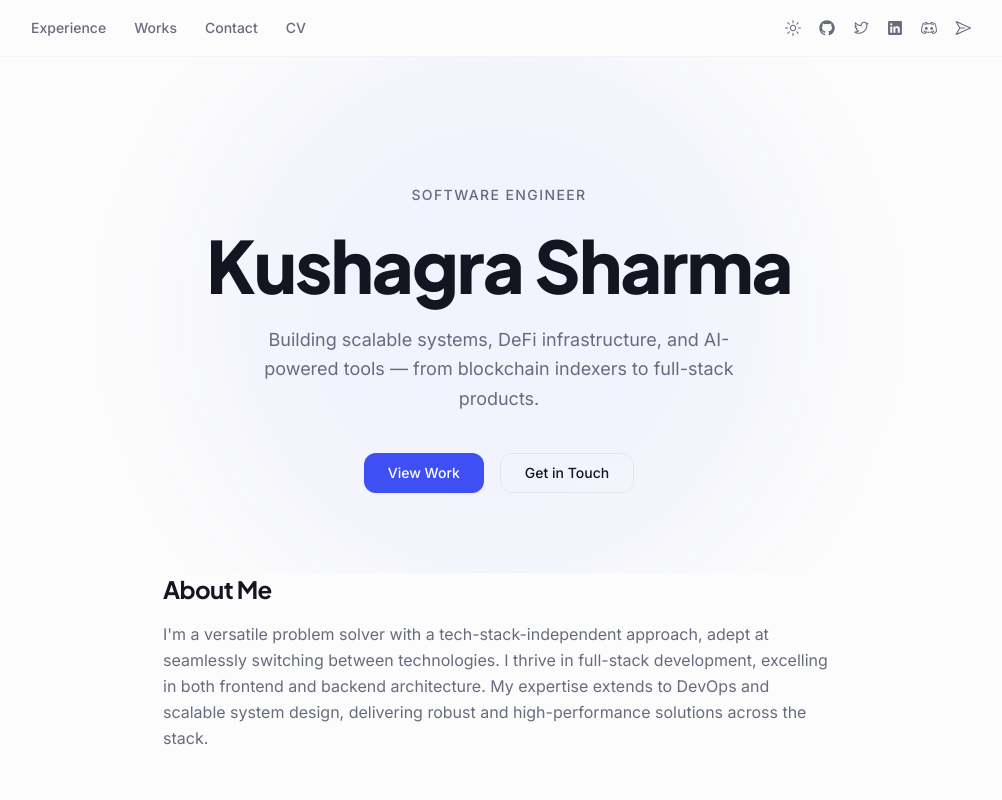
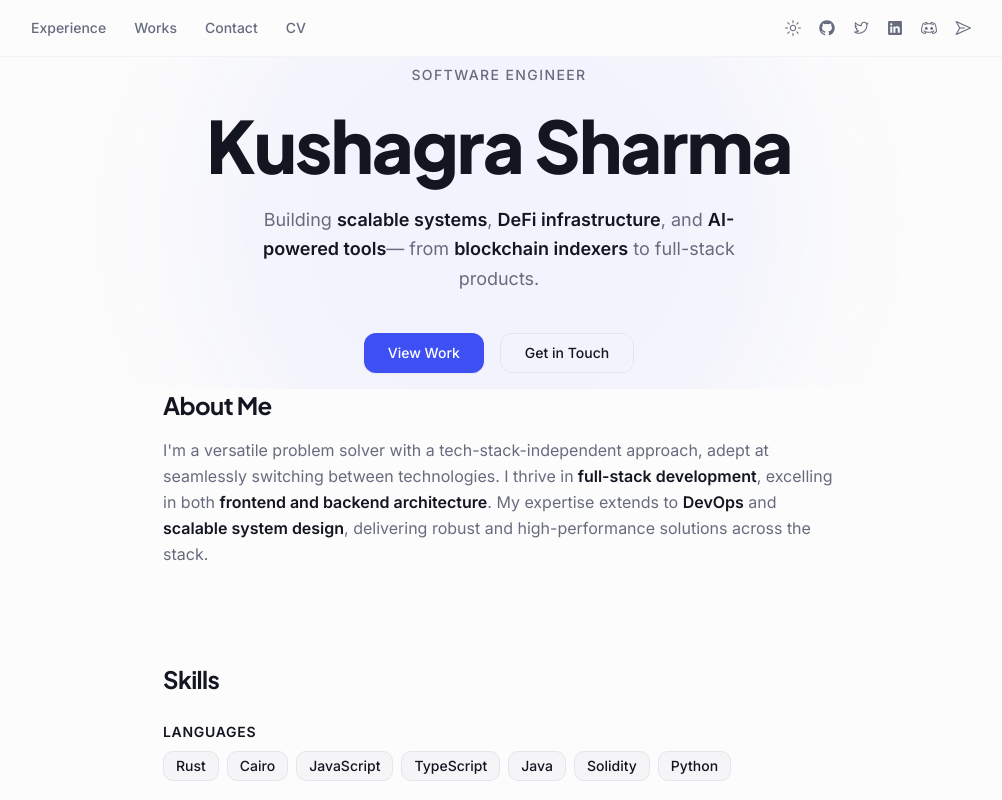
Before and after one commit to skushagra9/Portfolio-Website, a Next.js app: page / in a window 1280 px wide. Shown: the top 800 px of the page, without its empty margins (141-1143 px from the left). Built offline with nearby package versions, Linux system fonts and the light colour scheme.

Commit message:
feat: add bold text to key phrases in Heading, Introduction, Skills, Experience

```diff
--- a/src/components/Experience.tsx
+++ b/src/components/Experience.tsx
@@ -58,7 +58,7 @@ export const Exp = () => {
                     <h3 className="font-[family-name:var(--font-display)] text-lg font-semibold">
                       {e.title.name}
                     </h3>
-                    <p className="text-sm text-muted-foreground">
+                    <p className="text-sm font-medium text-muted-foreground">
                       {e.title.cargo} &middot; {e.timeline} ({e.year})
                     </p>
                   </div>
--- a/src/components/Heading.tsx
+++ b/src/components/Heading.tsx
@@ -1,6 +1,6 @@
 export default function Header() {
   return (
-    <section className="relative w-full flex flex-col items-center justify-center pt-32 pb-20 px-6 md:px-8 overflow-hidden">
+    <section className="relative w-full flex flex-col items-center justify-center pt-2 pb-4 px-6 md:px-8 overflow-hidden">
       <div className="absolute inset-0 -z-10">
         <div className="absolute top-1/2 left-1/2 -translate-x-1/2 -translate-y-1/2 w-[600px] h-[600px] rounded-full bg-primary/5 blur-3xl" />
       </div>
@@ -13,8 +13,8 @@ export default function Header() {
           Kushagra Sharma
         </h1>
         <p className="max-w-lg mx-auto text-lg text-muted-foreground leading-relaxed">
-          Building scalable systems, DeFi infrastructure, and AI-powered tools
-          — from blockchain indexers to full-stack products.
+          Building <strong className="font-semibold text-foreground">scalable systems</strong>, <strong className="font-semibold text-foreground">DeFi infrastructure</strong>, and <strong className="font-semibold text-foreground">AI-powered tools</strong>
+          — from <strong className="font-semibold text-foreground">blockchain indexers</strong> to full-stack products.
         </p>
         <div className="flex items-center justify-center gap-4 pt-4">
           <a
--- a/src/components/Introduction.tsx
+++ b/src/components/Introduction.tsx
@@ -10,9 +10,9 @@ export const Introduction = () => {
         <p className="text-muted-foreground leading-relaxed">
           I&apos;m a versatile problem solver with a tech-stack-independent approach,
           adept at seamlessly switching between technologies. I thrive in
-          full-stack development, excelling in both frontend and backend
-          architecture. My expertise extends to DevOps and scalable system
-          design, delivering robust and high-performance solutions across the
+          <strong className="font-semibold text-foreground"> full-stack development</strong>, excelling in both <strong className="font-semibold text-foreground">frontend and backend
+          architecture</strong>. My expertise extends to <strong className="font-semibold text-foreground">DevOps</strong> and <strong className="font-semibold text-foreground">scalable system
+          design</strong>, delivering robust and high-performance solutions across the
           stack.
         </p>
       </div>
--- a/src/components/Skills.tsx
+++ b/src/components/Skills.tsx
@@ -37,7 +37,7 @@ export const Skills = () => {
         <div className="space-y-4">
           {skillCategories.map((category) => (
             <div key={category.label} className="space-y-2">
-              <span className="text-sm font-medium text-muted-foreground uppercase tracking-wider">
+              <span className="text-sm font-semibold text-foreground uppercase tracking-wider">
                 {category.label}
               </span>
               <div className="flex flex-wrap gap-2">
```
